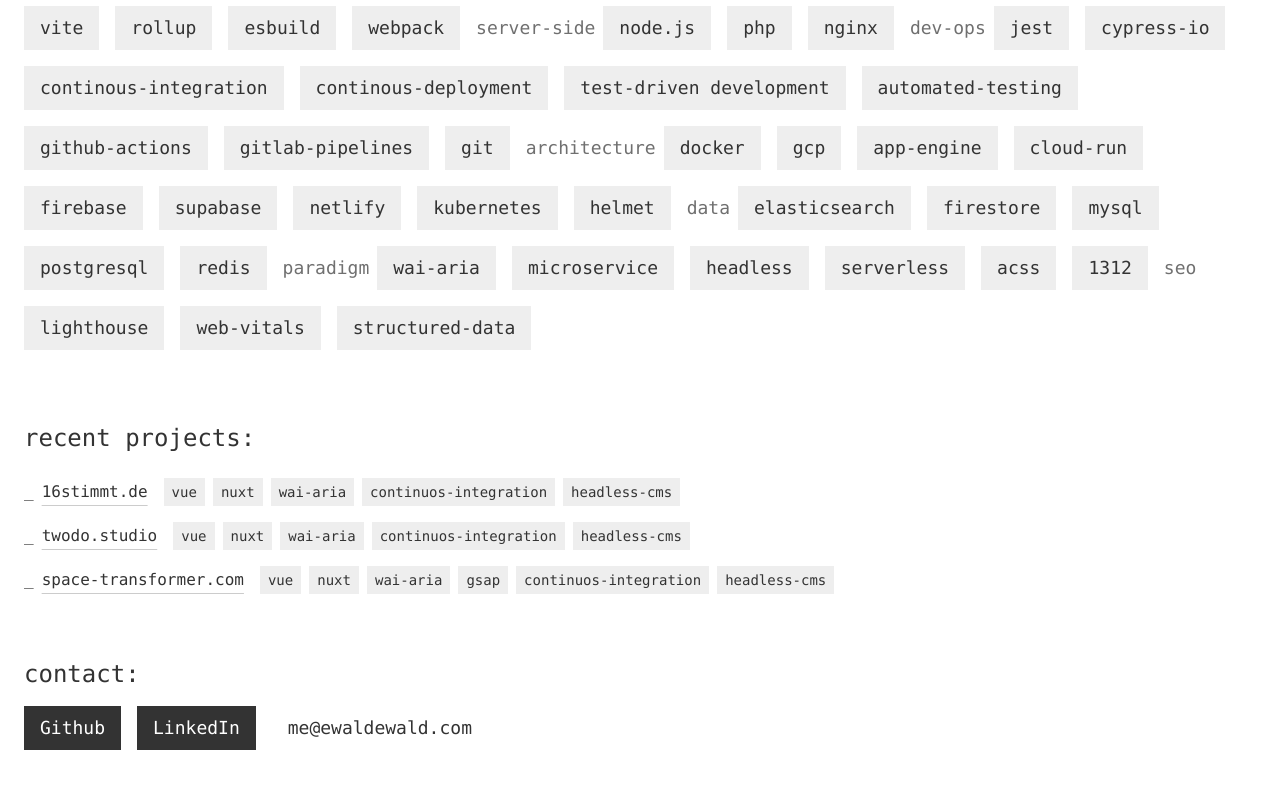
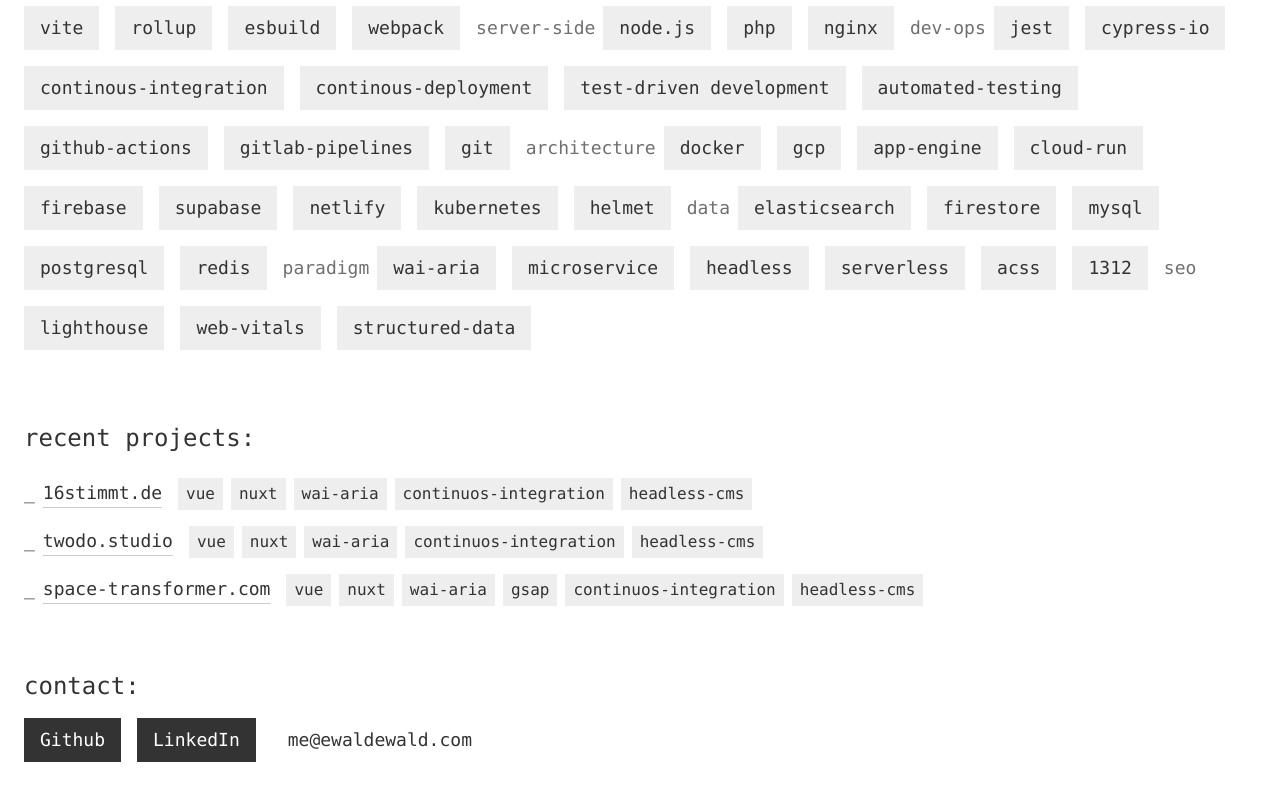
Before and after one commit to cewald/website, a Nuxt app: page / in a window 1280 px wide. Shown: the part 489-1289 px from the top of the page. Built offline with nearby package versions, Linux system fonts and the light colour scheme; a web font is replaced by a local one.

Commit message:
Unifiy text-size

```diff
--- a/src/components/ProjectsBlock.vue
+++ b/src/components/ProjectsBlock.vue
@@ -34,7 +34,7 @@
         class="mt-2"
         aria-label="project"
       >
-        <h3 class="mr-2 mt-6 dark:text-white md:mt-0 md:inline-block">
+        <h3 class="mr-2 mt-6 dark:text-white md:mt-0 md:inline-block text-lg">
           <span class="mr-2 dark:text-white">_</span>
           <a
             :href="link"
@@ -53,7 +53,7 @@
             v-for="tag in tags"
             :key="tag"
             class="mr-2 mt-2 inline-block bg-base-lightest px-2 py-1
-              text-sm lowercase hover:cursor-default dark:bg-gray-900"
+              lowercase hover:cursor-default dark:bg-gray-900"
           >
             {{ tag }}
           </li>
```
